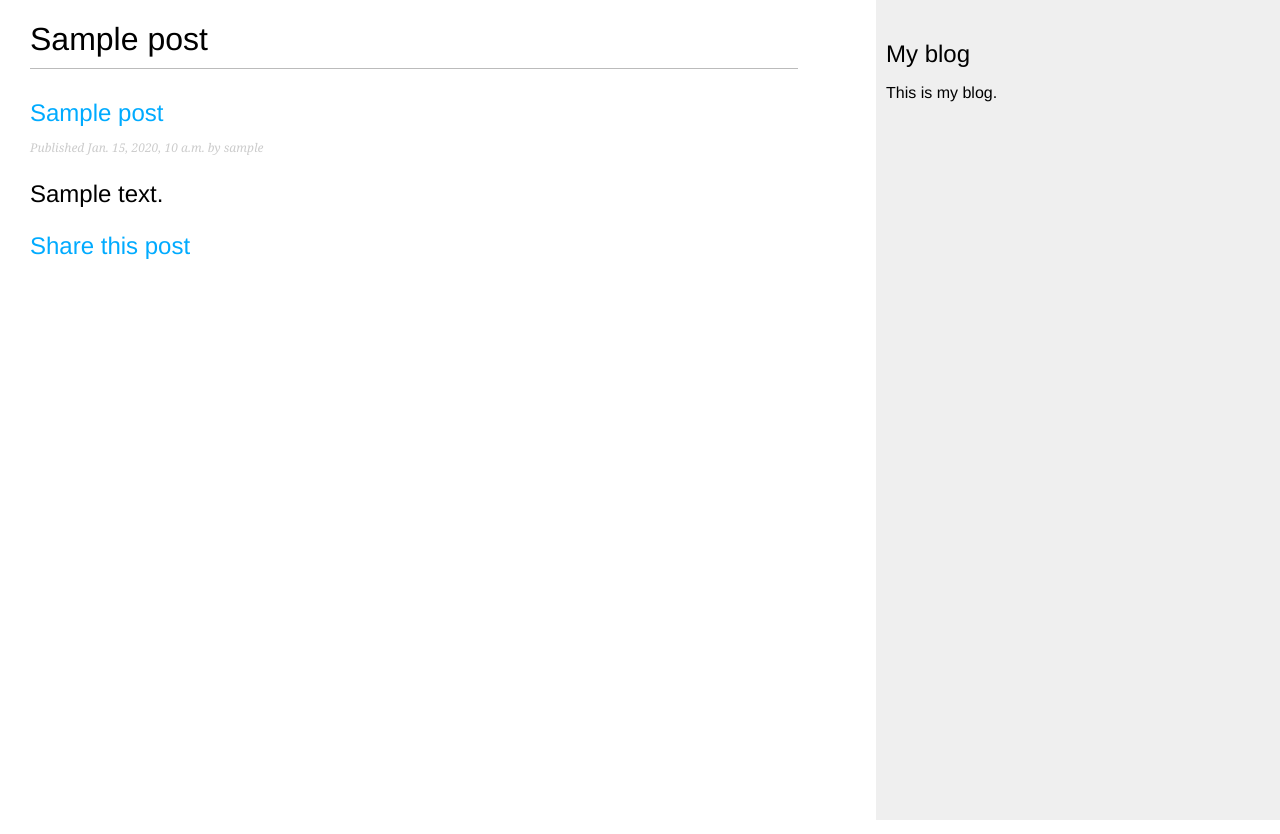
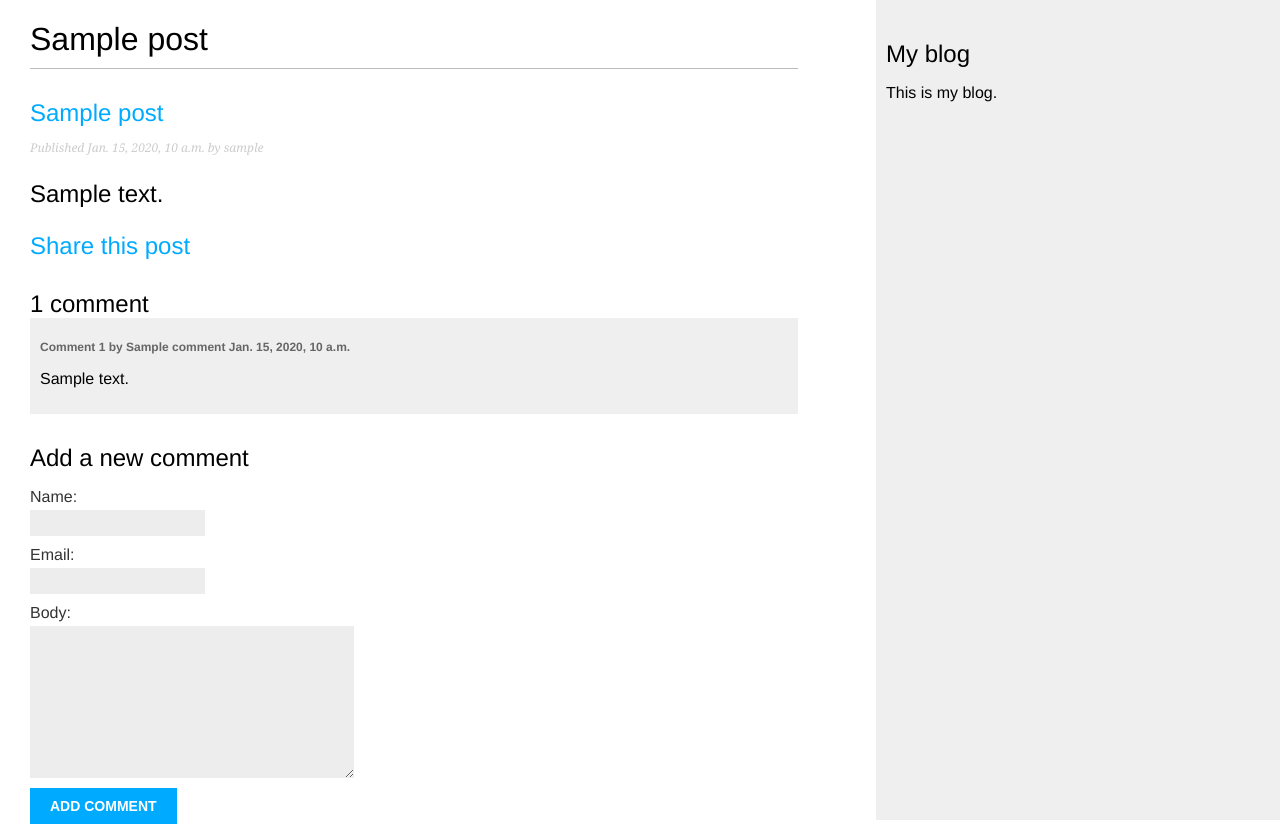
Before and after one commit to HasanovAli/django_blog, a Django app: a page that uses blog/templates/blog/post/detail.html in a window 1280 px wide. Run offline with Django 3.2, Linux system fonts and the light colour scheme; tables that the repository leaves empty hold one stand-in row (values such as "Sample post").

Commit message:
add comments for posts

```diff
--- a/blog/forms.py
+++ b/blog/forms.py
@@ -1,4 +1,5 @@
 from django import forms
+from .models import Comment
 
 
 class EmailPostForm(forms.Form):
@@ -6,3 +7,9 @@ class EmailPostForm(forms.Form):
     email = forms.EmailField(max_length=50)
     to = forms.EmailField()
     comments = forms.CharField(required=False, widget=forms.Textarea)
+
+
+class CommentForm(forms.ModelForm):
+    class Meta:
+        model = Comment
+        fields = ('name', 'email', 'body')
--- a/blog/models.py
+++ b/blog/models.py
@@ -36,3 +36,19 @@ class Post(models.Model):
 
     def get_absolute_url(self):
         return reverse('blog:post_detail', args=[self.publish.year, self.publish.month, self.publish.day, self.slug])
+
+
+class Comment(models.Model):
+    post = models.ForeignKey(Post, on_delete=models.CASCADE, related_name='comments')
+    name = models.CharField(max_length=80)
+    email = models.EmailField()
+    body = models.TextField()
+    created = models.DateTimeField(auto_now_add=True)
+    updated = models.DateTimeField(auto_now=True)
+    active = models.BooleanField(default=True)
+
+    class Meta:
+        ordering = ('created',)
+
+    def __str__(self):
+        return 'Comment by {} on {}'.format(self.name, self.post)
--- a/blog/templates/blog/post/detail.html
+++ b/blog/templates/blog/post/detail.html
@@ -10,6 +10,33 @@
         <p>
             <a href="{% url 'blog:post_share' post.id %}">Share this post</a>
         </p>
+
+        {% with comments.count as total_comments %}
+            <h2>{{ total_comments }} comment{{ total_comments|pluralize }}</h2>
+        {% endwith %}
+
+        {% for comment in comments %}
+            <div class="comment">
+                <p class="info">
+                    Comment {{ forloop.counter }} by {{ comment.name }}
+                    {{ comment.created }}
+                </p>
+                {{ comment.body|linebreaks }}
+            </div>
+        {% empty %}
+            <p>There are no comments yet.</p>
+        {% endfor %}
+
+        {% if new_comment %}
+            <h2>Your comment has been added.</h2>
+        {% else %}
+            <h2>Add a new comment</h2>
+            <form action="." method="post">
+                {{ comment_form.as_p }}
+                {% csrf_token %}
+                <p><input type="submit" value="Add comment"></p>
+            </form>
+        {% endif %}
     </h2>
 
 {% endblock %}
--- a/blog/views.py
+++ b/blog/views.py
@@ -2,8 +2,8 @@ from django.core.mail import send_mail
 from django.shortcuts import render, get_object_or_404
 from django.views.generic import ListView
 from django.core.paginator import Paginator, EmptyPage, PageNotAnInteger
-from .forms import EmailPostForm
-from .models import Post
+from .forms import EmailPostForm, CommentForm
+from .models import Post, Comment
 
 
 # def post_list(request):
@@ -29,7 +29,22 @@ class PostListView(ListView):
 def post_detail(request, year, month, day, post):
     post = get_object_or_404(Post, slug=post, status='published', publish__year=year, publish__month=month,
                              publish__day=day)
-    return render(request, 'blog/post/detail.html', {'post': post})
+    comments = post.comments.filter(active=True)
+    new_comment = None
+    if request.method == 'POST':
+        comment_form = CommentForm(data=request.POST)
+        if comment_form.is_valid():
+            # create comment but not save in db
+            new_comment = comment_form.save(commit=False)
+            # to connect comments with current post
+            new_comment.post = post
+            new_comment.save()
+    else:
+        comment_form = CommentForm()
+    return render(request, 'blog/post/detail.html', {'post': post,
+                                                     'comments': comments,
+                                                     'new_comment': new_comment,
+                                                     'comment_form': comment_form})
 
 
 def post_share(request, post_id):
```
Also changed, not shown: blog/admin.py (+8 -1 lines), blog/migrations/0002_comment.py (added).
